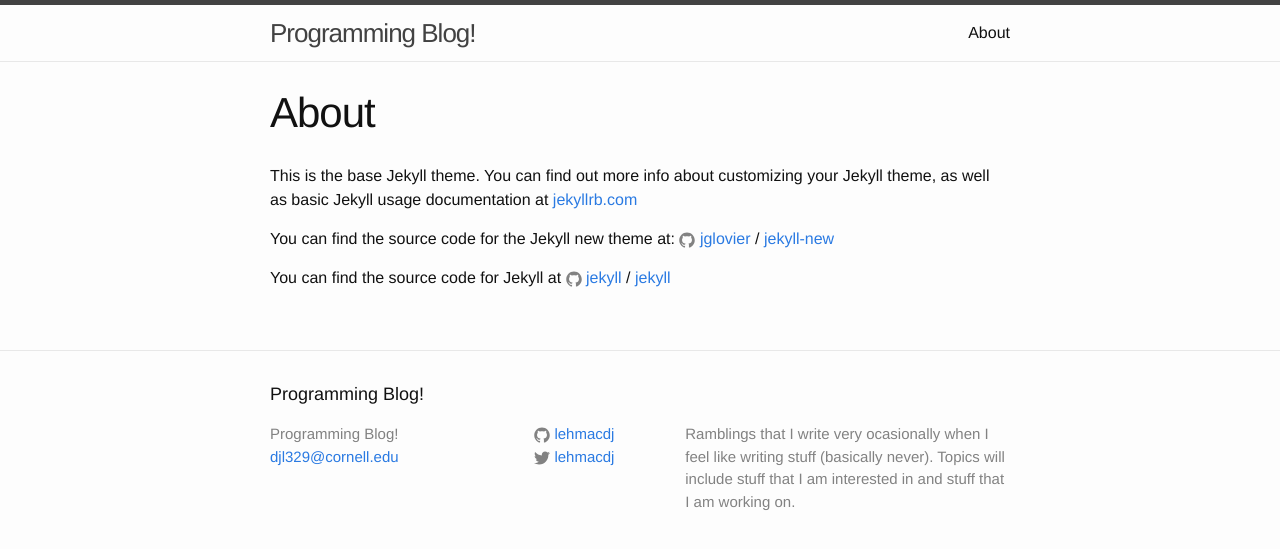
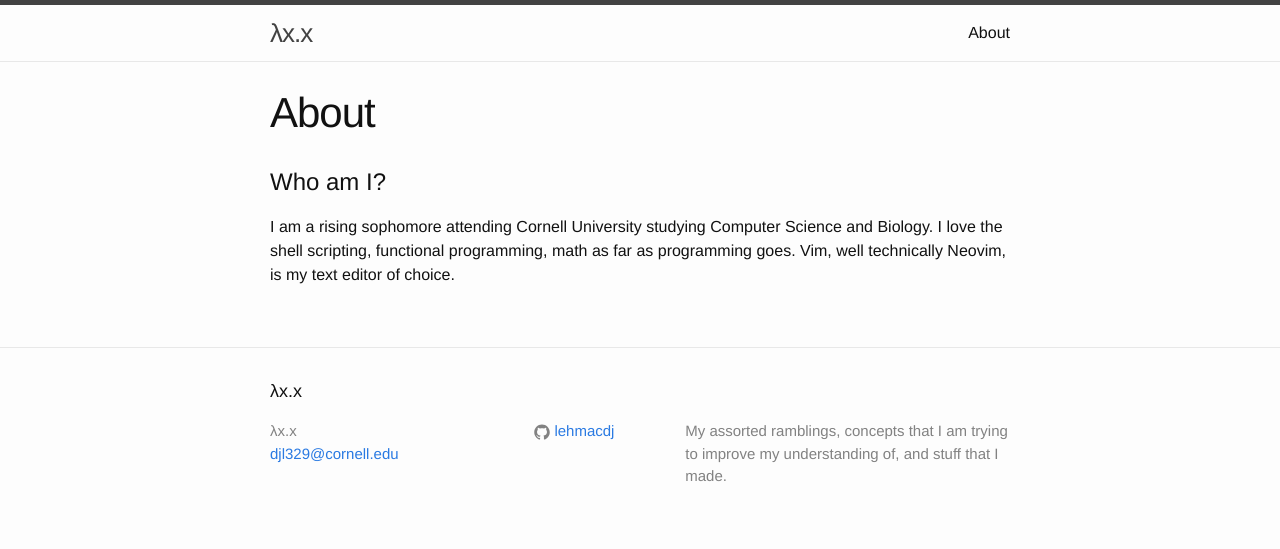
Before and after one commit to lehmacdj/blog, a Jekyll site: the page built from about.md, in a window 1280 px wide. Shown: the top 549 px of the page. Built offline with Jekyll 4.4.1, drawn with Linux system fonts in a browser that asks for light colours.

Commit message:
Get blog up and running

```diff
--- a/_config.yml
+++ b/_config.yml
@@ -6,16 +6,16 @@
 # 'jekyll serve'. If you change this file, please restart the server process.
 
 # Site settings
-title: Programming Blog!
+title: λx.x
 email: djl329@cornell.edu
 description: > # this means to ignore newlines until "baseurl:"
-  Ramblings that I write very ocasionally when I feel like writing stuff
-  (basically never). Topics will include stuff that I am interested in and stuff
-  that I am working on.
+  My assorted ramblings, concepts that I am trying to improve my understanding
+  of, and stuff that I made.
 baseurl: "/blog" # the subpath of your site, e.g. /blog
 url: "https://lehmacdj.github.io" # the base hostname & protocol for your site
-twitter_username: lehmacdj
-github_username:  lehmacdj
+github_username: lehmacdj
+permalink: /:year/:month/:day/:title.html
 
 # Build settings
 markdown: kramdown
+include: ["_tags"]
--- /dev/null
+++ b/_tags/chemistry.html
@@ -0,0 +1,5 @@
+---
+layout: tag
+tag: chemistry
+permalink: /chemistry/
+---
--- a/about.md
+++ b/about.md
@@ -4,12 +4,8 @@
 permalink: /about/
 ---
 
-This is the base Jekyll theme. You can find out more info about customizing your Jekyll theme, as well as basic Jekyll usage documentation at [jekyllrb.com](http://jekyllrb.com/)
+# Who am I?
 
-You can find the source code for the Jekyll new theme at:
-{% include icon-github.html username="jglovier" %} /
-[jekyll-new](https://github.com/jglovier/jekyll-new)
-
-You can find the source code for Jekyll at
-{% include icon-github.html username="jekyll" %} /
-[jekyll](https://github.com/jekyll/jekyll)
+I am a rising sophomore attending Cornell University studying Computer Science
+and Biology. I love the shell scripting, functional programming, math as far as
+programming goes. Vim, well technically Neovim, is my text editor of choice.
```
Also changed, not shown: _drafts/the-beginning.md (deleted, +0 -17 lines), _includes/post-tags.html (added, +7 -0 lines), _layouts/post.html (+9 -0 lines), _layouts/tag.html (added, +22 -0 lines), _posts/2016-07-12-welcome-to-jekyll.markdown (deleted, +0 -25 lines), _posts/2017-01-31-the-beginning.md (added, +14 -0 lines), _posts/2017-01-31-the-kinetic-basis-of-the-equilibrium-constant.md (added, +72 -0 lines).
